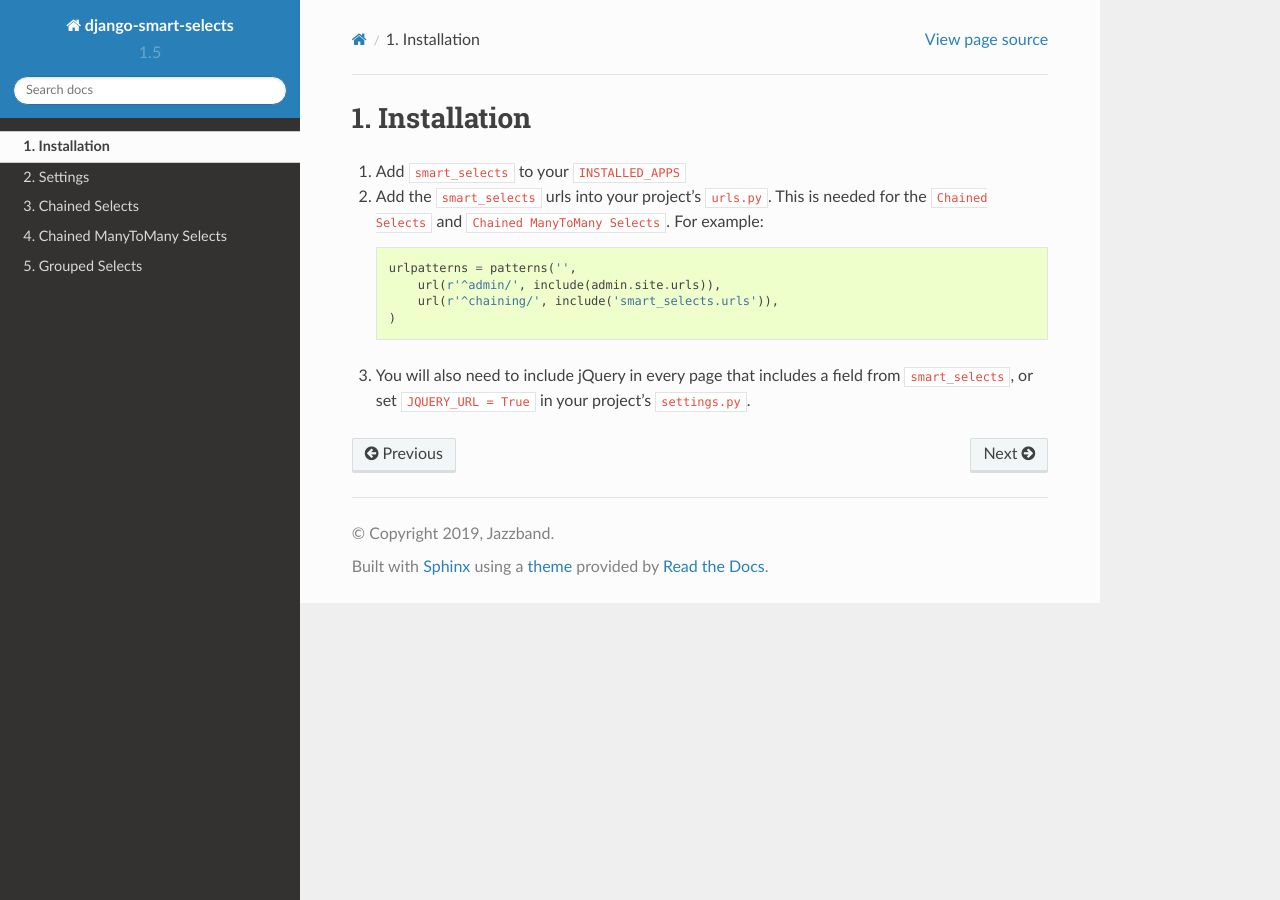
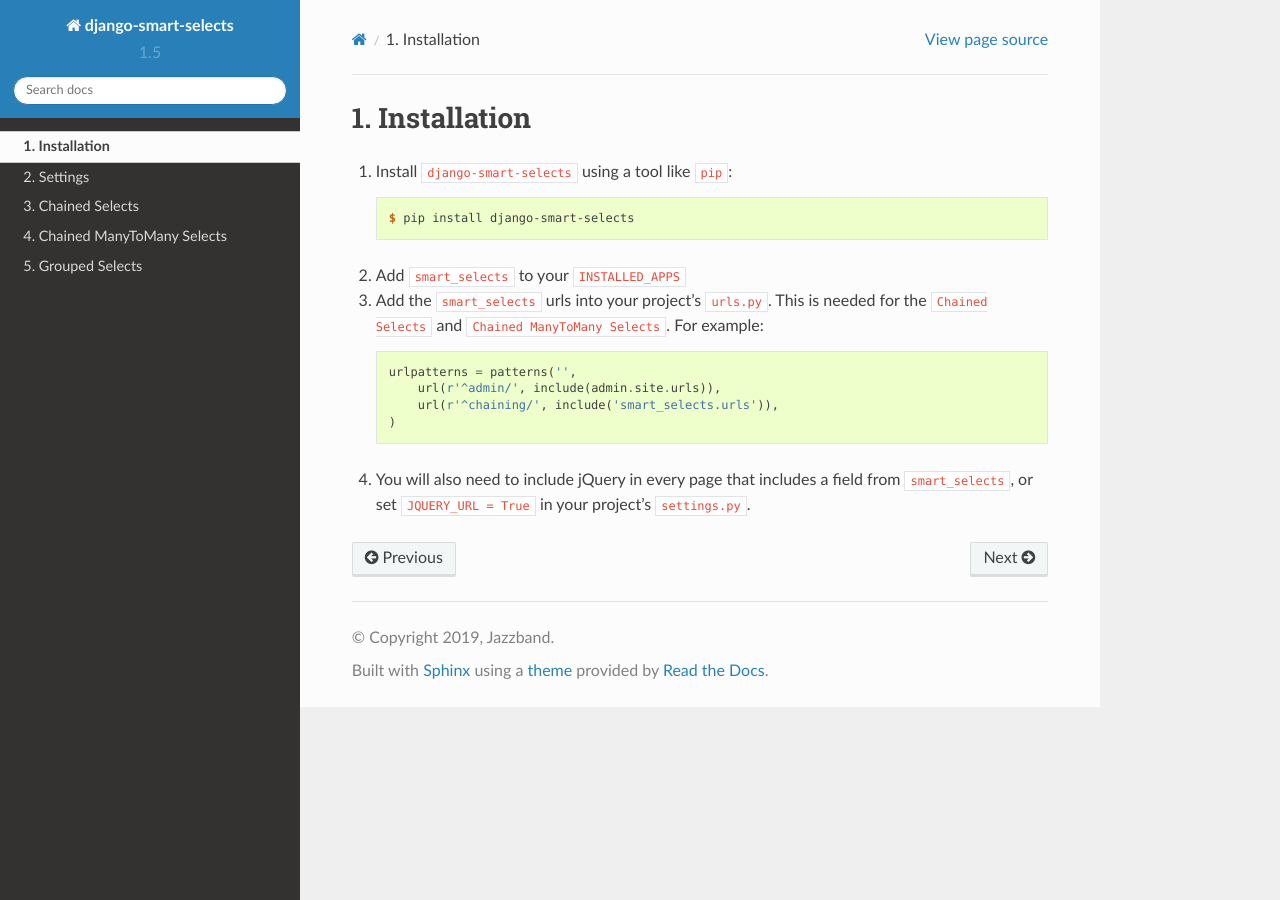
Before and after one commit to jazzband/django-smart-selects, a Sphinx documentation site: the page built from docs/installation.md, in a window 1280 px wide. Built offline with Sphinx 7.4.7 and the Read the Docs theme 2.0.0, drawn with Linux system fonts in a browser that asks for light colours.

Commit message:
Add link to PyPI and installation instructions

````diff
--- a/docs/installation.md
+++ b/docs/installation.md
@@ -1,7 +1,13 @@
 ## Installation
 
-1. Add `smart_selects` to your `INSTALLED_APPS`
-2. Add the `smart_selects` urls into your project's `urls.py`. This is needed for the `Chained Selects` and `Chained ManyToMany Selects`. For example:
+1. Install `django-smart-selects` using a tool like `pip`:
+
+    ```console
+    $ pip install django-smart-selects
+    ```
+
+2. Add `smart_selects` to your `INSTALLED_APPS`
+3. Add the `smart_selects` urls into your project's `urls.py`. This is needed for the `Chained Selects` and `Chained ManyToMany Selects`. For example:
 
     ```python
     urlpatterns = patterns('',
````
Also changed, not shown: other parts of docs/installation.md (+1 -1 lines), README.md (+1 -1 lines).
